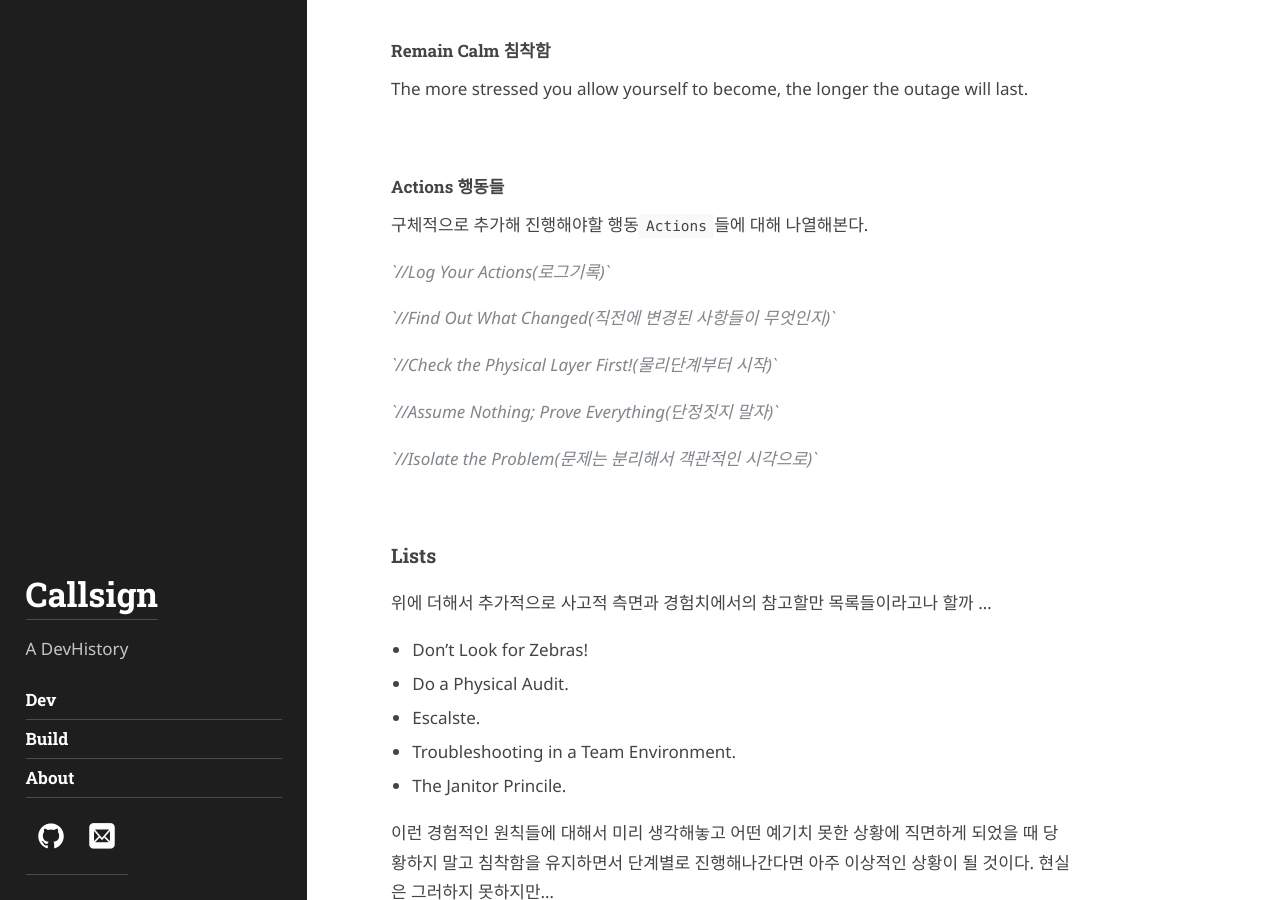
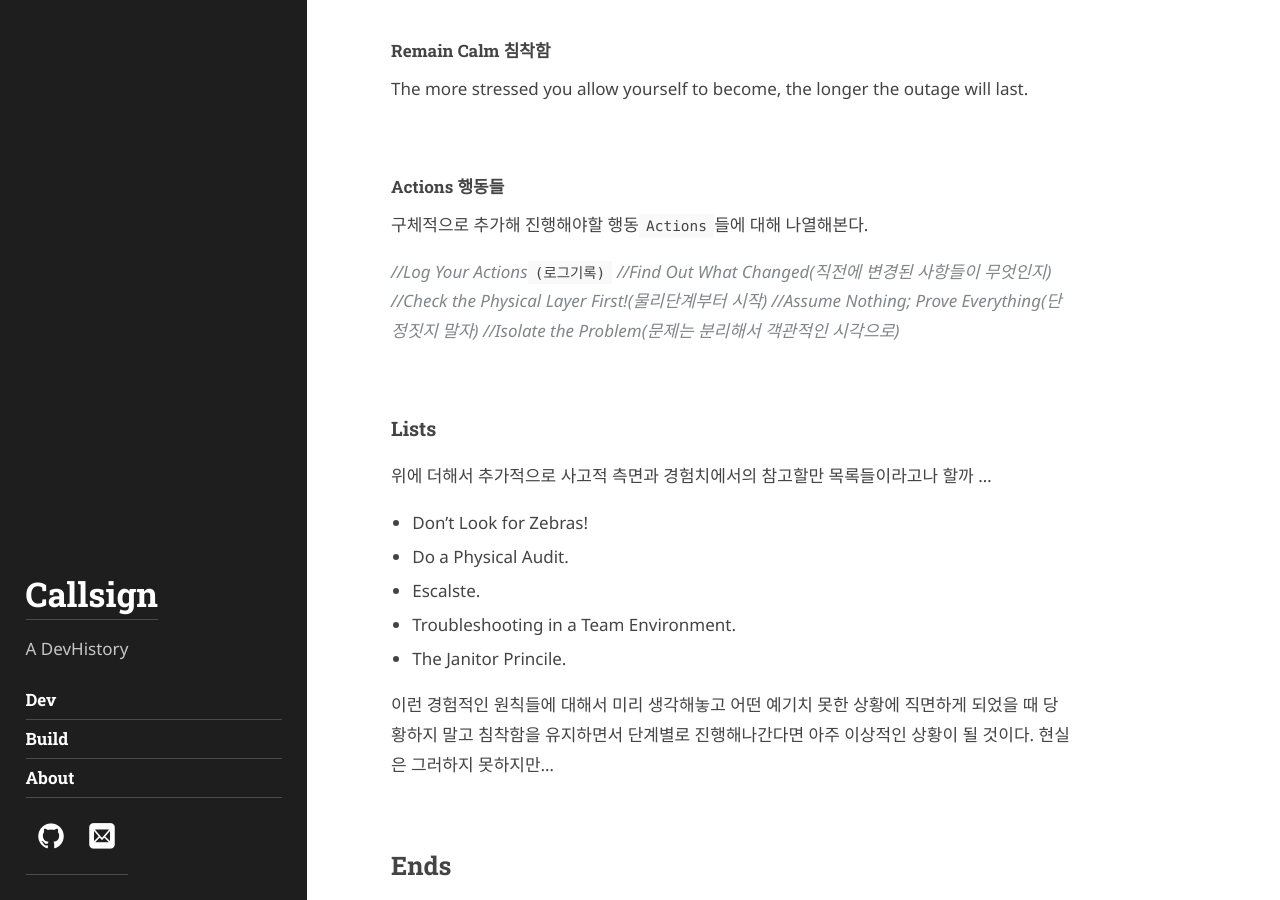
Before and after one commit to callsign88/callsign88.github.io, a Jekyll site: the page built from _posts/2012-02-07-example-content.md, in a window 1280 px wide and 900 px high, scrolled down 1830 px. Built offline with Jekyll 4.4.1, drawn with Linux system fonts in a browser that asks for light colours; some web fonts are replaced.

Commit message:
Refine action items styling and remove backticks

```diff
--- a/_posts/2012-02-07-example-content.md
+++ b/_posts/2012-02-07-example-content.md
@@ -49,15 +49,11 @@
 #### Actions 행동들
 구체적으로 추가해 진행해야할 행동`Actions`들에 대해 나열해본다.
 
-*<sapn style="color:#80868b;">`//Log Your Actions(로그기록)`</sapn>*
-
-*<sapn style="color:#80868b;">`//Find Out What Changed(직전에 변경된 사항들이 무엇인지)`</sapn>*
-
-*<sapn style="color:#80868b;">`//Check the Physical Layer First!(물리단계부터 시작)`</sapn>*
-
-*<sapn style="color:#80868b;">`//Assume Nothing; Prove Everything(단정짓지 말자)`</sapn>*
-
-*<sapn style="color:#80868b;">`//Isolate the Problem(문제는 분리해서 객관적인 시각으로)`</sapn>*
+*<sapn style="color:#80868b;">//Log Your Actions</sapn>*`(로그기록)`
+*<sapn style="color:#80868b;">//Find Out What Changed(직전에 변경된 사항들이 무엇인지)</sapn>*
+*<sapn style="color:#80868b;">//Check the Physical Layer First!(물리단계부터 시작)</sapn>*
+*<sapn style="color:#80868b;">//Assume Nothing; Prove Everything(단정짓지 말자)</sapn>*
+*<sapn style="color:#80868b;">//Isolate the Problem(문제는 분리해서 객관적인 시각으로)</sapn>*
 
 
 
```
